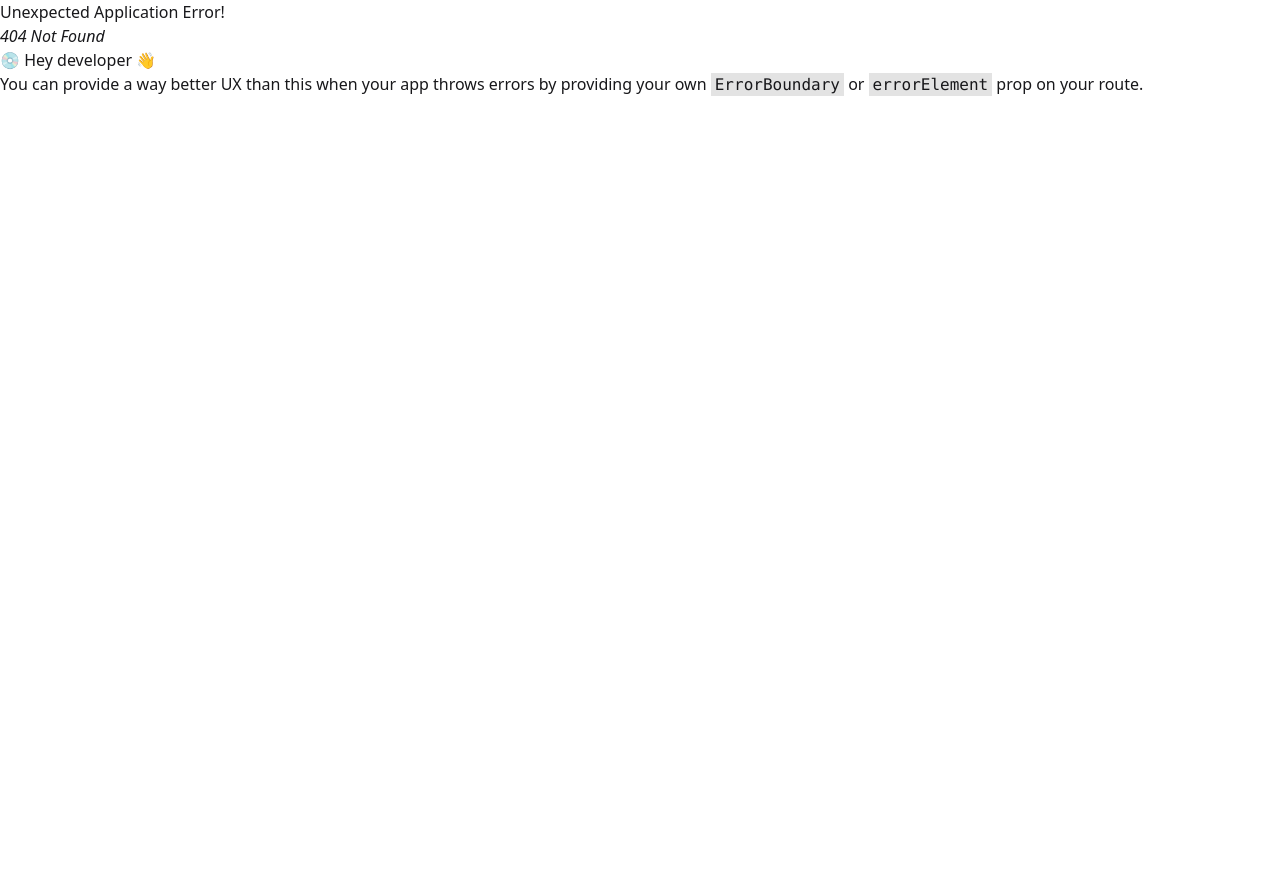
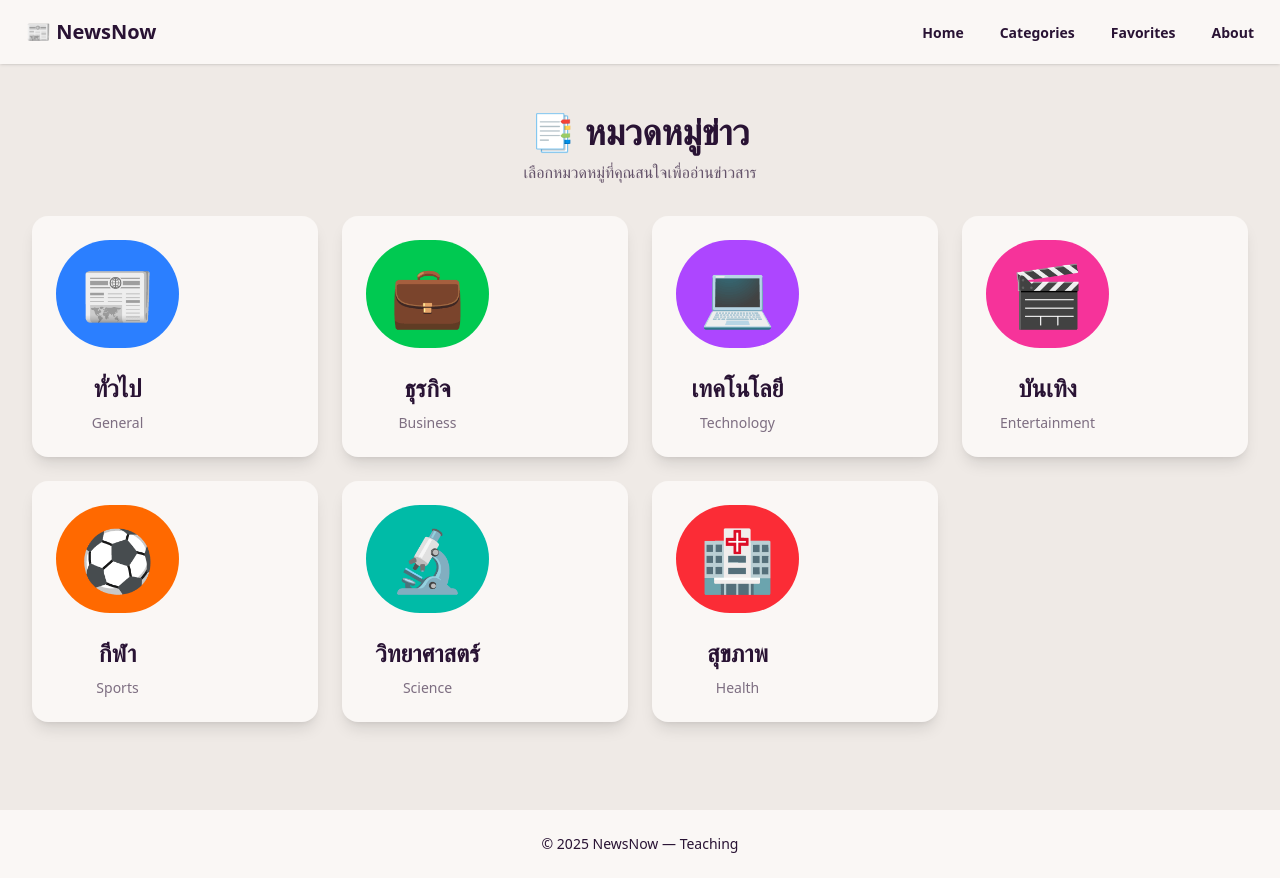
Before and after one commit to PacharapolArdsang/Week8-Mini-Project2, a React (Vite) app: page /categories in a window 1280 px wide. Before the commit this address had no page. Before the commit the page ends 800 px from the top, so only its background shows below. Built offline with nearby package versions, Linux system fonts and the light colour scheme.

Commit message:
หน้า Categories Page

```diff
--- a/src/components/Navbar.tsx
+++ b/src/components/Navbar.tsx
@@ -16,10 +16,8 @@ export default function Navbar() {
       {/* ส่วนด้านขวาของ Navbar */}
       <div className="flex-none gap-2">
         {/* NavLink จะเพิ่ม class "active" อัตโนมัติเมื่อ URL ตรงกับ to prop */}
-        {/* <NavLink to="/" className="btn btn-ghost">Home</NavLink>
-        <NavLink to="/favorites" className="btn btn-ghost">Favorites</NavLink>
-        <NavLink to="/about" className="btn btn-ghost">About</NavLink> */}
         <NavLink to="/" className="btn btn-ghost transition-colors duration-300">Home</NavLink>
+        <NavLink to="/categories" className="btn btn-ghost transition-colors duration-300">Categories</NavLink>
         <NavLink to="/favorites" className="btn btn-ghost transition-colors duration-300">Favorites</NavLink>
         <NavLink to="/about" className="btn btn-ghost transition-colors duration-300">About</NavLink>
       </div>
--- /dev/null
+++ b/src/routes/Categories.tsx
@@ -0,0 +1,165 @@
+import { useEffect } from "react";
+import { useDispatch, useSelector } from "react-redux";
+import { useParams, useNavigate } from "react-router-dom";
+import { fetchTopHeadlines, setCategory, setOffset } from "../store/newsSlice";
+import type { RootState, AppDispatch } from "../store/store";
+import ArticleGrid from "../components/ArticleGrid";
+import Pagination from "../components/Pagination";
+
+// หมวดหมู่ข่าวที่ NewsAPI รองรับ
+const CATEGORIES = [
+  { id: "general", name: "ทั่วไป", icon: "📰", color: "bg-blue-500" },
+  { id: "business", name: "ธุรกิจ", icon: "💼", color: "bg-green-500" },
+  { id: "technology", name: "เทคโนโลยี", icon: "💻", color: "bg-purple-500" },
+  { id: "entertainment", name: "บันเทิง", icon: "🎬", color: "bg-pink-500" },
+  { id: "sports", name: "กีฬา", icon: "⚽", color: "bg-orange-500" },
+  { id: "science", name: "วิทยาศาสตร์", icon: "🔬", color: "bg-teal-500" },
+  { id: "health", name: "สุขภาพ", icon: "🏥", color: "bg-red-500" },
+] as const;
+
+export default function Categories() {
+  const dispatch = useDispatch<AppDispatch>();
+  const navigate = useNavigate();
+  const { categoryId } = useParams<{ categoryId?: string }>();
+
+  const { items, status, error, total, limit, offset, country } = useSelector(
+    (state: RootState) => state.news
+  );
+
+  // ถ้ามี categoryId ใน URL ให้ fetch ข่าวตามหมวดนั้น
+  useEffect(() => {
+    if (categoryId) {
+      dispatch(setCategory(categoryId));
+      dispatch(setOffset(0));
+    }
+  }, [dispatch, categoryId]);
+
+  // Fetch ข่าวเมื่อมีการเปลี่ยนแปลง
+  useEffect(() => {
+    if (categoryId) {
+      dispatch(fetchTopHeadlines({ offset, limit, country, category: categoryId, query: "" }));
+    }
+  }, [dispatch, offset, limit, country, categoryId]);
+
+  // ถ้าไม่มี categoryId แสดงหน้าเลือกหมวดหมู่
+  if (!categoryId) {
+    return (
+      <div className="container mx-auto p-4">
+        <div className="text-center mb-8">
+          <h1 className="text-4xl font-bold mb-2">📑 หมวดหมู่ข่าว</h1>
+          <p className="text-base-content/70">เลือกหมวดหมู่ที่คุณสนใจเพื่ออ่านข่าวสาร</p>
+        </div>
+
+        <div className="grid grid-cols-1 md:grid-cols-2 lg:grid-cols-3 xl:grid-cols-4 gap-6">
+          {CATEGORIES.map((category) => (
+            <button
+              key={category.id}
+              onClick={() => navigate(`/categories/${category.id}`)}
+              className="card bg-base-100 shadow-lg hover:shadow-2xl transition-all duration-300 hover:scale-105 cursor-pointer"
+            >
+              <div className="card-body items-center text-center">
+                <div className={`text-6xl mb-4 p-6 rounded-full ${category.color} bg-opacity-10`}>
+                  {category.icon}
+                </div>
+                <h2 className="card-title text-2xl">{category.name}</h2>
+                <p className="text-base-content/60 capitalize">{category.id}</p>
+              </div>
+            </button>
+          ))}
+        </div>
+      </div>
+    );
+  }
+
+  // หาข้อมูลหมวดหมู่ปัจจุบัน
+  const currentCategory = CATEGORIES.find((cat) => cat.id === categoryId);
+
+  return (
+    <div className="container mx-auto p-4">
+      {/* Header ของหมวดหมู่ */}
+      <div className="flex items-center gap-4 mb-6">
+        <button
+          onClick={() => navigate("/categories")}
+          className="btn btn-circle btn-ghost"
+          title="กลับไปหน้าหมวดหมู่"
+        >
+          ←
+        </button>
+        <div className="flex-1">
+          <div className="flex items-center gap-3">
+            {currentCategory && (
+              <span className="text-4xl">{currentCategory.icon}</span>
+            )}
+            <div>
+              <h1 className="text-3xl font-bold">
+                {currentCategory?.name || categoryId}
+              </h1>
+              <p className="text-base-content/70">
+                ข่าวสารในหมวด {currentCategory?.name}
+              </p>
+            </div>
+          </div>
+        </div>
+        <button
+          className="btn btn-primary"
+          onClick={() => dispatch(fetchTopHeadlines({ offset: 0, limit, country, category: categoryId, query: "" }))}
+          disabled={status === "loading"}
+        >
+          รีเฟรช
+        </button>
+      </div>
+
+      {/* สถานะการโหลด */}
+      {status === "loading" && (
+        <div className="text-center py-6">
+          <span className="loading loading-lg loading-spinner" />
+          <p className="mt-2 text-base-content/70">กำลังโหลดข่าว...</p>
+        </div>
+      )}
+
+      {/* แสดง Error */}
+      {status === "failed" && (
+        <div className="alert alert-error mb-4">
+          <span>{error || "เกิดข้อผิดพลาดในการโหลดข่าว"}</span>
+        </div>
+      )}
+
+      {/* แสดงข่าว */}
+      {status === "succeeded" && items.length === 0 && (
+        <div className="text-center py-12">
+          <div className="text-6xl mb-4">📭</div>
+          <p className="text-xl text-base-content/70">ไม่พบข่าวในหมวดนี้</p>
+        </div>
+      )}
+
+      <ArticleGrid items={items} />
+
+      {/* Pagination */}
+      {status !== "loading" && items.length > 0 && (
+        <Pagination
+          total={total}
+          limit={limit}
+          offset={offset}
+          onChange={(nextOffset) => dispatch(setOffset(nextOffset))}
+        />
+      )}
+
+      {/* แสดงหมวดหมู่อื่นๆ ที่น่าสนใจ */}
+      <div className="mt-12 pt-8 border-t border-base-300">
+        <h2 className="text-2xl font-bold mb-4">หมวดหมู่อื่นๆ</h2>
+        <div className="flex flex-wrap gap-3">
+          {CATEGORIES.filter((cat) => cat.id !== categoryId).map((category) => (
+            <button
+              key={category.id}
+              onClick={() => navigate(`/categories/${category.id}`)}
+              className="btn btn-outline gap-2"
+            >
+              <span>{category.icon}</span>
+              <span>{category.name}</span>
+            </button>
+          ))}
+        </div>
+      </div>
+    </div>
+  );
+}
--- a/src/routes/Home.tsx
+++ b/src/routes/Home.tsx
@@ -1,12 +1,22 @@
 import { useEffect, useMemo } from "react";
 import { useDispatch, useSelector } from "react-redux";
+import { useNavigate } from "react-router-dom";
 import { fetchTopHeadlines, setOffset, setQuery } from "../store/newsSlice";
 import type { RootState, AppDispatch } from "../store/store";
 import ArticleGrid from "../components/ArticleGrid";
 import Pagination from "../components/Pagination";
 
+// หมวดหมู่ข่าวแนะนำ
+const QUICK_CATEGORIES = [
+  { id: "technology", name: "เทคโนโลยี", icon: "💻" },
+  { id: "business", name: "ธุรกิจ", icon: "💼" },
+  { id: "sports", name: "กีฬา", icon: "⚽" },
+  { id: "entertainment", name: "บันเทิง", icon: "🎬" },
+];
+
 export default function Home() {
   const dispatch = useDispatch<AppDispatch>();
+  const navigate = useNavigate();
   const { items, status, error, total, limit, offset, query, country, category } = useSelector(
     (state: RootState) => state.news
   );
@@ -70,6 +80,32 @@ export default function Home() {
 
   return (
     <div className="container mx-auto p-4">
+      {/* Quick Category Links */}
+      <div className="mb-6">
+        <div className="flex items-center justify-between mb-3">
+          <h2 className="text-lg font-semibold">หมวดหมู่ยอดนิยม</h2>
+          <button
+            onClick={() => navigate("/categories")}
+            className="btn btn-sm btn-ghost"
+          >
+            ดูทั้งหมด →
+          </button>
+        </div>
+        <div className="flex flex-wrap gap-2">
+          {QUICK_CATEGORIES.map((cat) => (
+            <button
+              key={cat.id}
+              onClick={() => navigate(`/categories/${cat.id}`)}
+              className="btn btn-sm btn-outline gap-2"
+            >
+              <span>{cat.icon}</span>
+              <span>{cat.name}</span>
+            </button>
+          ))}
+        </div>
+      </div>
+
+      {/* Search Bar */}
       <div className="flex flex-col md:flex-row md:items-center gap-4 mb-6">
         <div className="relative flex-grow">
           <input
```
Also changed, not shown: src/main.tsx (+5 -2 lines), 1 other file (tests, documents, lock files or other folders).
